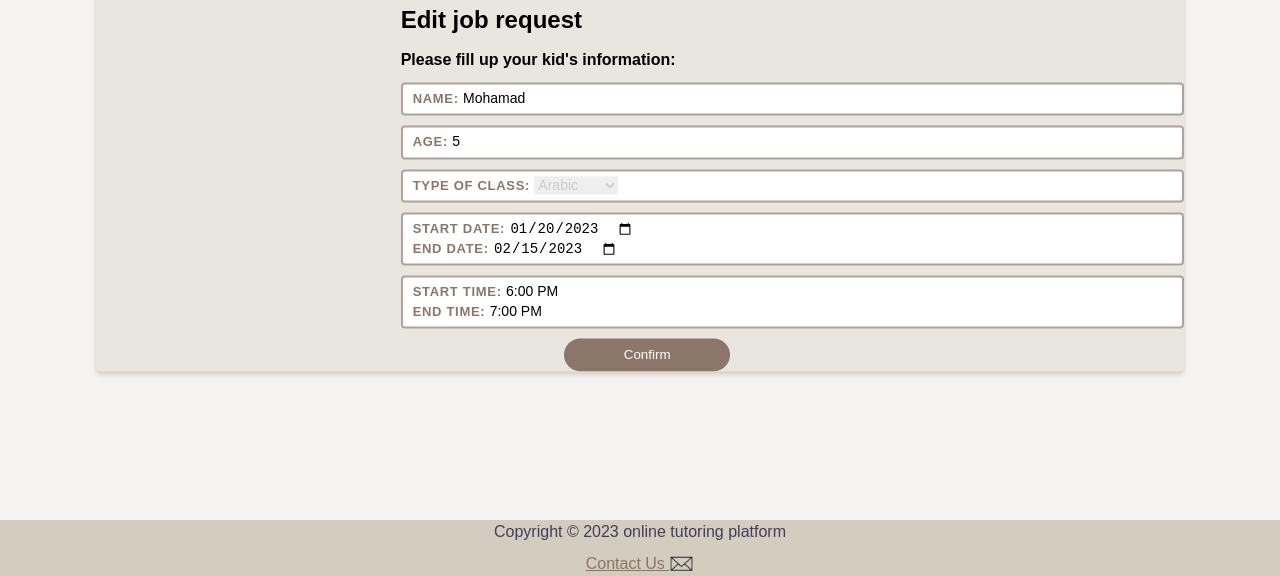
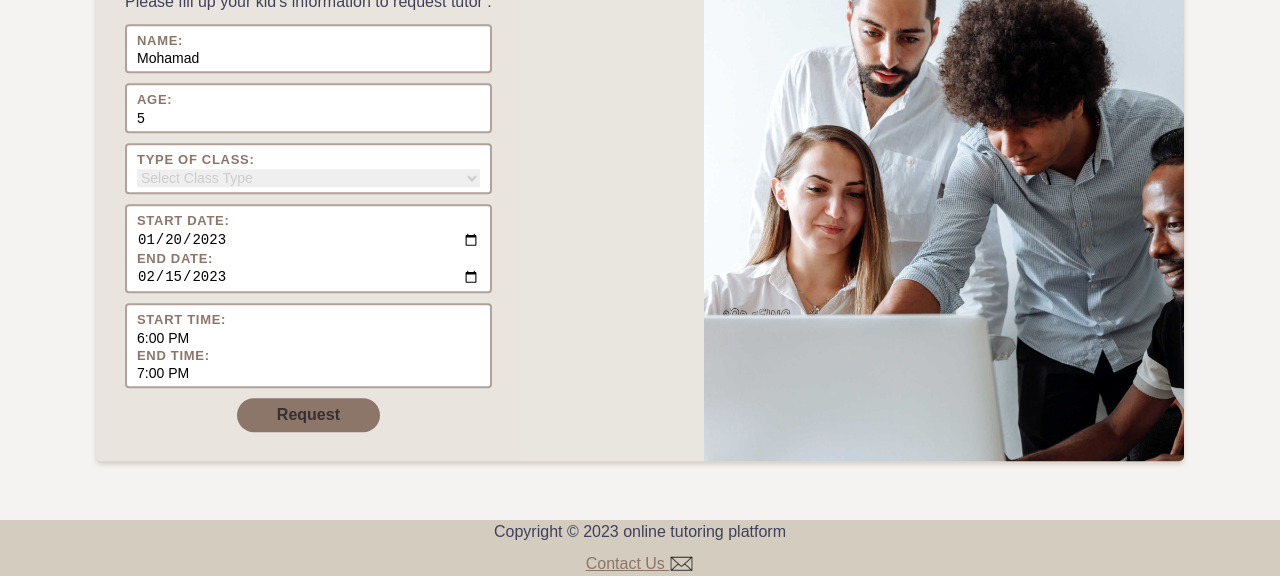
Before and after one commit to najdaln/SWE381-project, a plain HTML site: page Edit Request2.html in a window 1280 px wide. Shown: the part 224-800 px from the top of the page. Drawn offline with Linux system fonts and the light colour scheme.

Commit message:
Update Edit Request2.html

```diff
--- a/Edit Request2.html
+++ b/Edit Request2.html
@@ -2,17 +2,16 @@
 <html>
     <head>
         <meta charset="utf-8">
-        <title>Edit Request</title>
+        <title>Post job Request!</title>
 
         <link rel="stylesheet" href="stylesheet.css">
     </head>
+<body >
 
-    <body>
-
-        <header id="navbar" >
+    <header  id="navbar" >
         <nav class="navbar-container">
     <!-- logo -->
-          <a href="Home page.html" id="l"></a> <img class="logo" src="images/Logo.PNG" alt="logo"> </a>
+      <a href="index.html" id="l"><img class="logo" src="images/Logo.PNG" alt="logo"> </a>
 
     <!-- الزر الي يظهر عند التصغير  -->
       <button type="button" id="navbar-toggle" aria-controls="navbar-menu"  aria-label="Toggle menu" aria-expanded="false">
@@ -24,70 +23,78 @@
     <!--العناصر الي بتوجد في الهيدر + في الزر عند التصغير  -->
       <div id="navbar-menu" aria-labelledby="navbar-toggle">
           <ul class="nav__links">
-                 <li class="navbar-item"><a href="#" class="nav__link" >Home</a> </li>
+             <li class="navbar-item"><a href="index.html" class="nav__link" >Home</a> </li>
              <li class="navbar-item"><a href="#" class="nav__link">About us</a></li>
               <li class="navbar-item"><a href="mailto:LearnInfo.sa@gmail.com" class="nav__link">Contact us</a></li>
-                  <li class="navbar-item"> <a class="Sign" href="Sign in.html"><button>Login</button></a></li>
             </ul>
 
          </div>
      </nav>
     </header>
 
+    <form>
+        <div class="modal" id="modal-request">
+
+            <div class="modal-left" id="modal-left-req">
+                 <h1>New job request</h1>
+                 <p class="p">Please fill up your kid's information to request tutor :</p>
+
+                 <div class="input-block">
+                <label class="input-label">Name:</label>
+                <input name="name" type="text" placeholder="Name" value="Mohamad"></div>
+
+                 <div class="input-block">
+                <label class="input-label">Age: </label>
+                <input name="age" type="number" placeholder="Age" value="5"></div>
+
+                 <div class="input-block">
+                <label class="input-label">Type of class: </label>
+                 <select name="type">
+                   <option>Select Class Type</option>
+                   <optionselected>Arabic</option>
+                   <option>English</option>
+                   <option>Math</option>
+                   <option>Physics</option>
+                   <option>Biology</option>
+                   <option>Chemistry</option>
+                   <option>other</option>
+                 </select></div>
+
+                <div class="input-block">
+                <label class="input-label">Start Date:</label>
+                 <input name="date" type="date" placeholder="Duration" class="Duration" value="2023-01-20" >
+
+                 <label class="input-label">End Date:</label>
+                 <input name="date" type="date" placeholder="Duration" class="Duration" value="2023-02-15">
+                </div>
+
+               <div class="input-block">
+                <label class="input-label">Start time:</label>
+                 <input name="date" type="text" placeholder="Duration" class="Duration" value="6:00 PM">
+
+                 <label class="input-label">End time:</label>
+                 <input name="date" type="text" placeholder="Duration" class="Duration" value="7:00 PM">
+                 </div>
+
+                 <div class="modal-buttons">
+                    <a href="Request list.html">
+                <input type="submit" class="input-button" value="Request">
+                 </a></div>
+                </div>
+
+                <div class="modal-right">
+               <img src="images/job.jpeg" alt=" " class="req__img">
+               </div>
+            </div>
+
+
+
+
     <footer class="navbar" id="page_footer">
         <p>Copyright &copy; 2023 online tutoring platform <br>
         <a href="mailto:LearnInfo.sa@gmail.com" style=" color: #8c7569 ;">Contact Us
         <img src="images/email_icon.png" alt="Contact Us"></a></p>
      </footer>
-
-
-        <div class="request">
-
-            <div class="image"></div>
-
-                <form>
-                  <div class="req-left-block">
-                  <div class="h1"><h2>Edit job request</h2></div>
-                  <div class="h1"><h4>Please fill up your kid's information:</h4></div>
-
-
-
-                  <div class="input-block"><label class="input-label">Name: <input name="name" type="text" placeholder="Name" value="Mohamad"></label></div>
-
-                  <div class="input-block"><label class="input-label">Age: <input name="age" type="number" placeholder="Age" value="5"></label></div>
-
-                  <div class="input-block"><label class="input-label">Type of class:
-                  <select name="type">
-                    <option>----</option>
-                    <option selected>Arabic</option>
-                    <option>English</option>
-                    <option>Math</option>
-                    <option>Physics</option>
-                    <option>Biology</option>
-                    <option>Chemistry</option>
-                    <option>other</option></label>
-                  </select></div>
-
-                  <div class="input-block"><label class="input-label">Start Date:
-                  <input name="date" type="date" value="2023-01-20">
-                  </label>
-
-                  <label class="input-label">End Date:
-                  <input name="date" type="date" value="2023-02-15">
-                  </label></div>
-
-                  <div class="input-block"><label class="input-label">Start time:
-                  <input name="date" type="text" value="6:00 PM">
-                  </label>
-
-                  <label class="input-label">End time:
-                  <input name="date" type="text" value="7:00 PM">
-                  </label></div>
-
-                 </div>
-                </form>
-                <div class="edit-button"><a href="Request list.html"><button type="submit">Confirm</button></a></div>
-        </div>
      <script src="index.js"></script>
     </body>
 </html>
```
Lines whose indentation alone changed are shown as unchanged.
